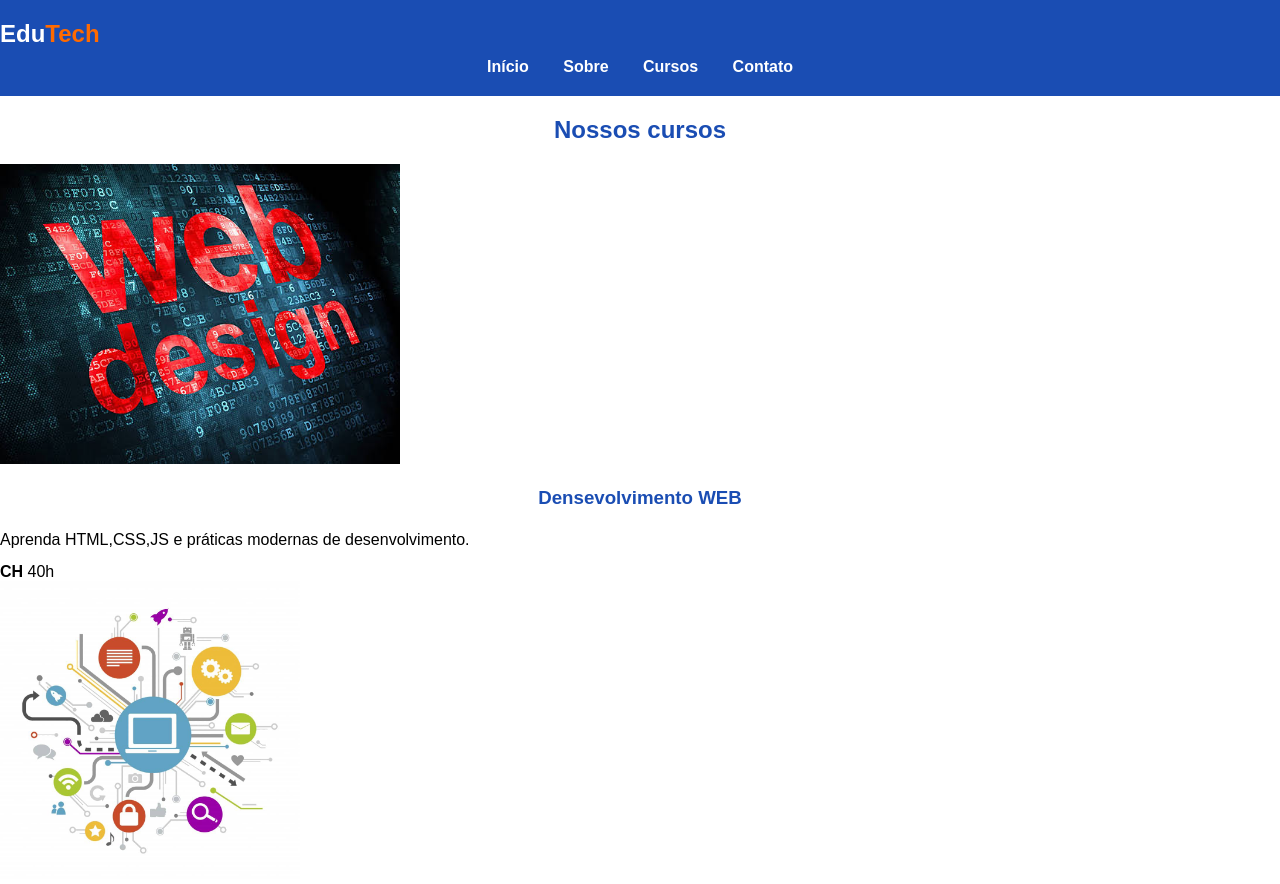
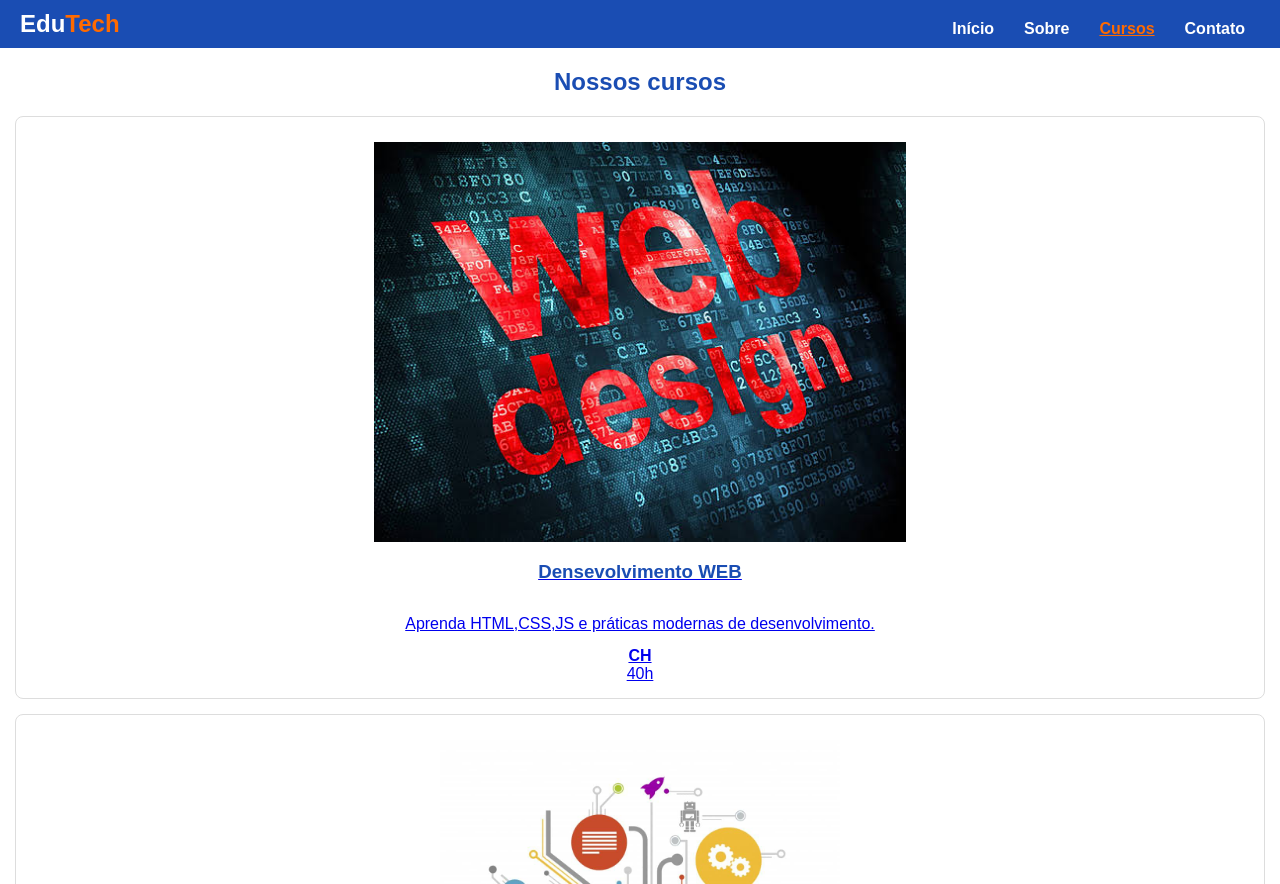
Before and after one commit to danielrodriguesdesouza/Projeto-EduTech, a plain HTML site: page PAGES/cursos.html in a window 1280 px wide. Shown: the top 884 px of the page. Drawn offline with Linux system fonts and the light colour scheme.

Commit message:
ATUZLIZAÇÃO DA NOVO CONTATO

```diff
--- a/CSS/style.css
+++ b/CSS/style.css
@@ -19,9 +19,12 @@ p {
 }
 
 header {
+    display: flex; /*Ativa o Flexbox*/
+    justify-content: space-between; /*Logo de um canto e menu de  outro */
+    align-items: center; /*Alinha os itens no meio vertical */
     background-color: #1a4db3;
     color: #ffffff;
-    padding: 20px 0;
+    padding: 10px 20px;
 }
 
 footer{
@@ -62,6 +65,16 @@ nav a{
 
 nav a:hover {
     color:#ff6a00
+}
+
+.ativo {
+    color:#ff6a00;
+    text-decoration: underline; /*sublinha para reforça o destaque */
+}
+
+.menu {
+    display: flex; /*Links ficam em linha*/
+    gap:15; /* Espaço entre links*/
 }
 
 /* SEÇÃO PRINCIPAL DA PÁGINA INICIO */
@@ -116,6 +129,10 @@ nav a:hover {
 }
 
 .curso {
+    display: flex;
+    flex-direction: column;
+    background-color: white;
+    transition: 0.2s; /* hover suave */
     padding: 15px;
     margin:15px;
     border:1px solid #dddddd;
@@ -123,9 +140,18 @@ nav a:hover {
     text-align: center;
 }
 
+.curso:hover {
+    transform: translateY(-3px); /* Sobe um pouco */
+    box-shadow: 0 6px 14px rgba(0,0,0,0.12); /* Projeção de sombra*/
+}
+
 .curso img {
-    max-width: 100%;
-    height: auto;
+    width:100%; /* Ocupa toda a largura do card*/
+    height: 400px; /* Altura padrão para todas imagem*/
+    object-fit: contain; /* Mostra imagem inteira*/
+    background-color: white;
+    border-radius: 6px;
+    margin-top: 10px;
 }
 
 /* PÁGINA CONTATO */
--- a/PAGES/cursos.html
+++ b/PAGES/cursos.html
@@ -1,10 +1,11 @@
 <!DOCTYPE html> <!-- Tipo de Docuemnto - HTML 5 -->
 <html lang="pt-BR">
     <head> <!-- CABEÇA DO SITE - CONFIGURAÇÕES E METADADOS-->
-        <title> EduTech - Formação em Tecnologia</title>
+        <title>cursos - EduTech</title> <!--Titúlo que aparece na aba do navegador-->
         <meta charset="UTF-8"> <!-- Permite acentos, cedilha e caracteres especiais-->
-        <meta name="viewport" content="width-device-width,initial-scale=1.0">
-         <link rel="stylesheet" href="../CSS/style.css">
+        <meta name="viewport" content="width=device-width,initial-scale=1.0"> <!--Permite acentos, cedilha e caracteres especiais-->
+        <meta name="description" content="Engole o choro e faz o L"> <!--pequenas descrição do site para navegadores e compartilhamento-->
+         <link rel="stylesheet" href="../CSS/style.css"> <!--LINKA o código html com o página CSS-->
     </head>
 
     <body> <!-- CORPO DO SITE - CONTEÚDO VISÍVEL PARA TODOS-->
@@ -12,10 +13,10 @@
                 <div>
                     <a href="../index.html" class="logo">Edu<span>Tech</span></a>
                 </div>
-                <nav>
+                <nav class="menu">
                     <a href="../index.html">Início</a>
                     <a href="sobre.html">Sobre</a>
-                    <a href="cursos.html">Cursos</a>
+                    <a href="cursos.html"class="ativo">Cursos</a>
                     <a href="contato.html">Contato</a>
                 </nav>
 
@@ -25,27 +26,29 @@
         <main>
            <section>
                 <h2>Nossos cursos</h2>
-                  <Article>
+
+                <div class="curso-grid"> <!--Container que o CSS usa pra montar o grid dos cursos -->
+                  <a href="PAGE/curso1" class="curso">
                     <img src="../images/de4senvolvimento web.jpg" alt="Desenvolvimento WEB" with="400" height="300">
                     <h3>Densevolvimento WEB</h3>
                     <p>Aprenda HTML,CSS,JS e práticas modernas de desenvolvimento.</p>
                     <strong>CH</strong> 40h
-                  </Article>
+                  </a>
 
-                  <Article>
+                  <a href="PAGE/curso2" class="curso">
                     <img src="../images/Informatica-Basica-1024x1024.jpg" alt="Informatica Básica" with="400" height="300">
                     <h3>Densevolvimento WEB</h3>
                     <p>Domine o uso do computador e aplicativos essencias</p>
                     <strong>CH</strong> 30h
-                  </Article>
+                  </a>
 
-                  <Article>
+                  <a href="PAGE/curso3" class="curso">
                     <img src="../images/jogo digitais.png" alt="jogos digitais" with="400" height="300">
                     <h3>jogos digitais</h3>
                     <p>Aprenda a desenvolver jogos digitais desde o design até a programação.</p>
                     <strong>CH</strong> 60h
-                  </Article>
-
+                  </a>
+                </div>
            </section>
         </main>
 
```
Also changed, not shown: PAGES/cadastro.html (+4 -4 lines), PAGES/contato.html (+8 -7 lines), PAGES/login.html (+4 -3 lines), PAGES/sobre.html (+6 -5 lines), index.html (+5 -4 lines), 1 other file.
